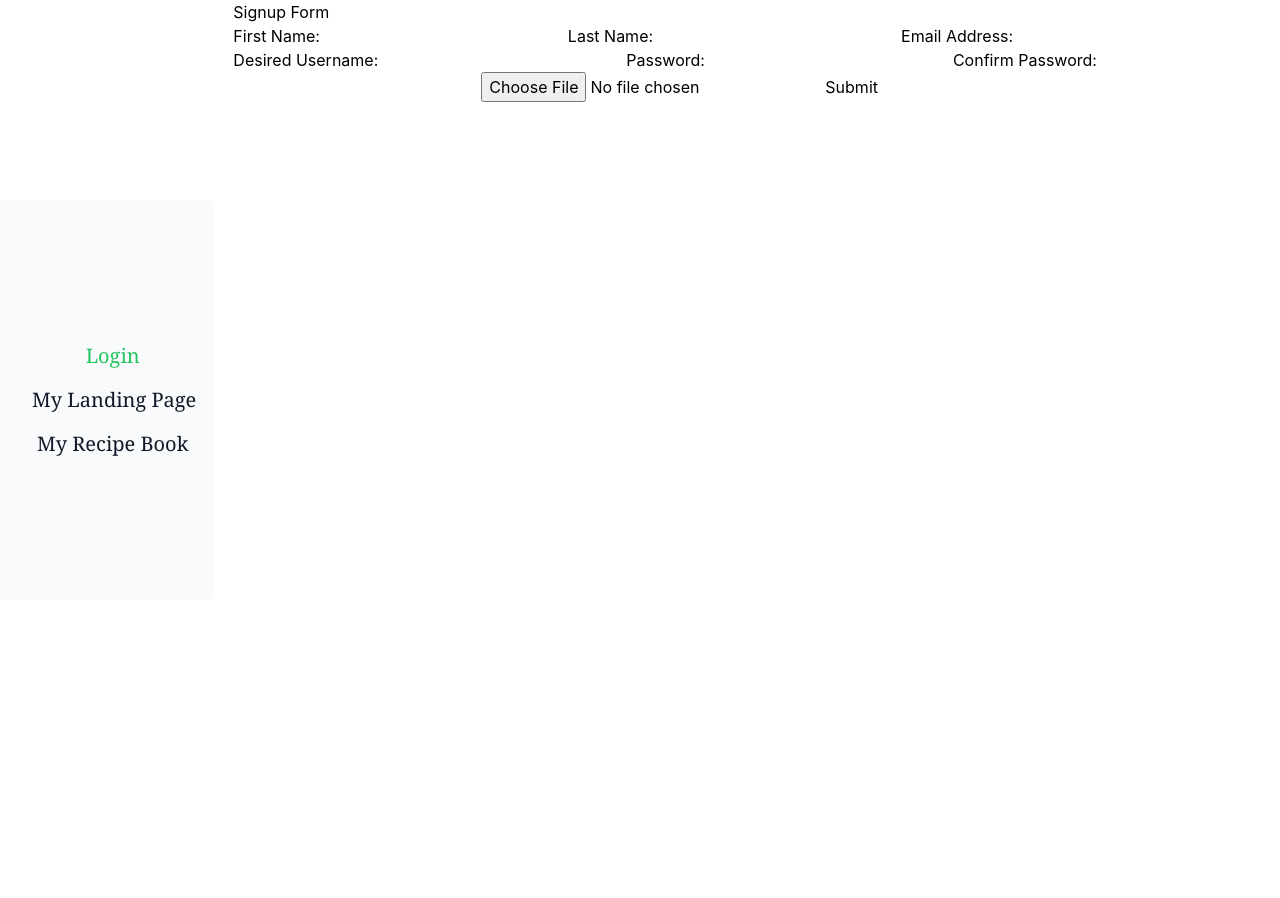
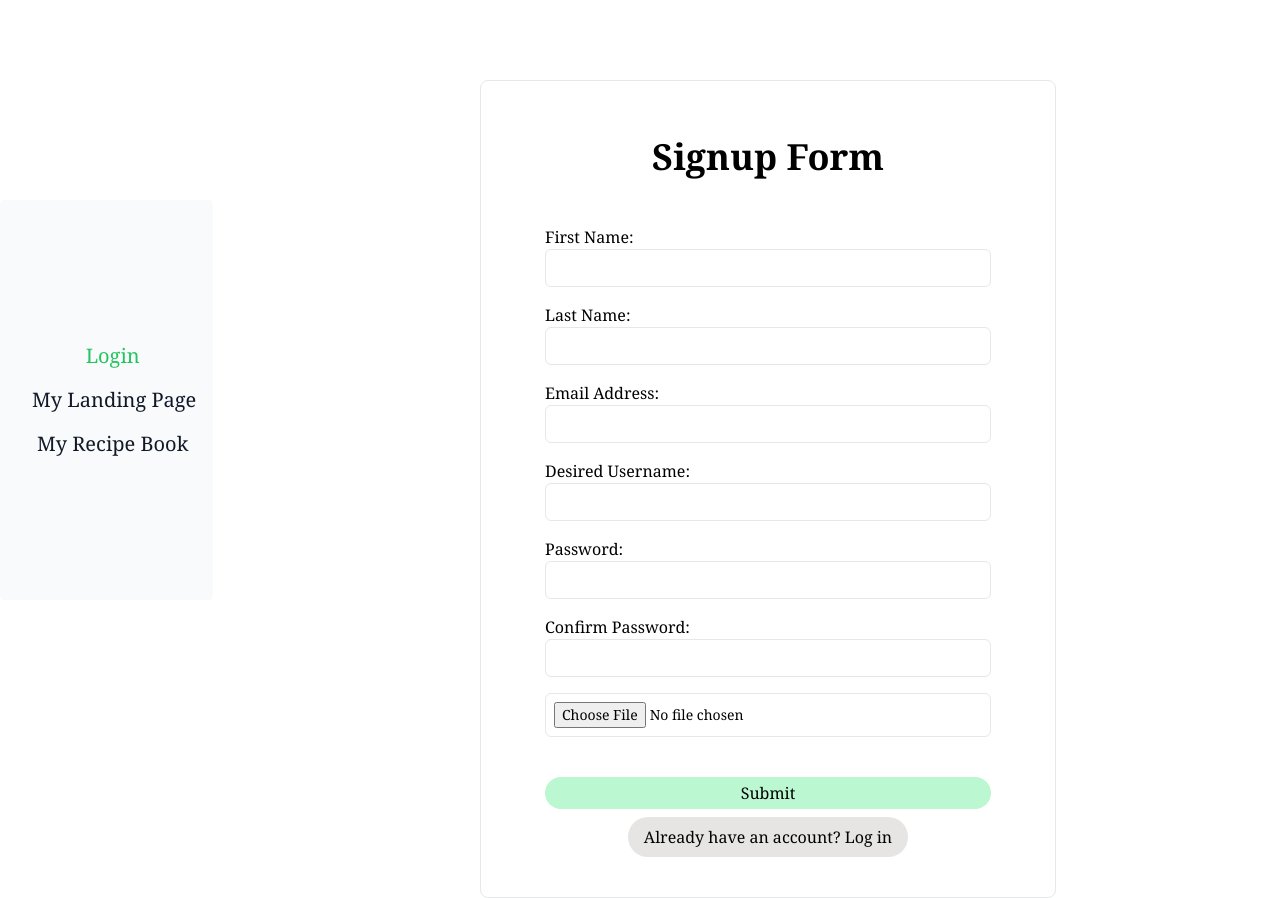
Before and after one commit to jlswift2/swift-final-project, a React (Create React App) app in the folder client/: page /signup in a window 1280 px wide. Before the commit the page ends 800 px from the top, so only its background shows below. Built offline with nearby package versions, Linux system fonts and the light colour scheme; no server answers.

Commit message:
insert signup form styling

```diff
--- a/client/src/components/SignupForm.js
+++ b/client/src/components/SignupForm.js
@@ -50,10 +50,11 @@ function SignupForm({ handleLogin }) {
 
     return (
         <div>
-            <h1>Signup Form</h1>
+            <h1 className='font-serif text-4xl font-bold text-primary mt-4 mb-12 text-center'>Signup Form</h1>
             <form onSubmit={handleSubmit}>
                 <label htmlFor="first_name">First Name:</label>
                 <input
+                    className="font-serif w-full p-2 text-primary border rounded-md outline-none text-sm transition duration-150 ease-in-out mb-4"
                     type="text"
                     name="first_name"
                     value={formData.first_name}
@@ -61,6 +62,7 @@ function SignupForm({ handleLogin }) {
                 />
                 <label htmlFor="last_name">Last Name:</label>
                 <input
+                    className="font-serif w-full p-2 text-primary border rounded-md outline-none text-sm transition duration-150 ease-in-out mb-4"
                     type="text"
                     name="last_name"
                     value={formData.last_name}
@@ -68,6 +70,7 @@ function SignupForm({ handleLogin }) {
                 />
                 <label htmlFor="email">Email Address:</label>
                 <input
+                    className="font-serif w-full p-2 text-primary border rounded-md outline-none text-sm transition duration-150 ease-in-out mb-4"
                     type="email"
                     name="email"
                     value={formData.email}
@@ -75,6 +78,7 @@ function SignupForm({ handleLogin }) {
                 />
                 <label htmlFor="username">Desired Username:</label>
                 <input
+                    className="font-serif w-full p-2 text-primary border rounded-md outline-none text-sm transition duration-150 ease-in-out mb-4"
                     type="text"
                     name="username"
                     value={formData.username}
@@ -82,6 +86,7 @@ function SignupForm({ handleLogin }) {
                 />
                 <label htmlFor="password">Password:</label>
                 <input
+                    className="font-serif w-full p-2 text-primary border rounded-md outline-none text-sm transition duration-150 ease-in-out mb-4"
                     type="password"
                     name="password"
                     value={formData.password}
@@ -89,18 +94,20 @@ function SignupForm({ handleLogin }) {
                 />
                 <label htmlFor="password_confirmation">Confirm Password:</label>
                 <input
+                    className="font-serif w-full p-2 text-primary border rounded-md outline-none text-sm transition duration-150 ease-in-out mb-4"
                     type="password"
                     name="password_confirmation"
                     value={formData.password_confirmation}
                     onChange={handleFormChange}
                 />
                 <input
+                    className="font-serif w-full p-2 text-primary border rounded-md outline-none text-sm transition duration-150 ease-in-out mb-4"
                     type="file"
                     name="profile_image"
                     accept="image/png, image/jpeg"
                     onChange={handleFormChange}
                 />
-                <button type="submit">Submit</button>
+                <button type="submit" className="m-auto font-serif w-full text-center py-1 px-2 mt-6 bg-green-200 rounded-full text-base hover:bg-green-400 transition duration-300 ease-in-out">Submit</button>
             </form>
         </div>
     )
--- a/client/src/pages/Signup.js
+++ b/client/src/pages/Signup.js
@@ -1,10 +1,20 @@
 import React from 'react'
 import SignupForm from '../components/SignupForm'
+import { useNavigate } from 'react-router-dom'
 
 function Signup({ handleLogin }) {
+  const navigate = useNavigate()
+
+  let loginButton = (
+    <div className="flex">
+      <button className="m-auto mt-2 font-serif text-center py-2 px-4 bg-stone-200 rounded-full text-base hover:bg-stone-400 transition duration-300 ease-in-out flex items-center" onClick={() => navigate('/login')}>Already have an account? Log in</button>
+    </div>
+)
+
   return (
-    <div>
+    <div className='w-full max-w-xl m-auto absolute top-[10%] left-[25%] bg-white rounded-lg border border-primaryBorder shadow-default py-10 px-16 font-serif'>
         <SignupForm handleLogin={handleLogin} />
+        {loginButton}
     </div>
   )
 }
```
